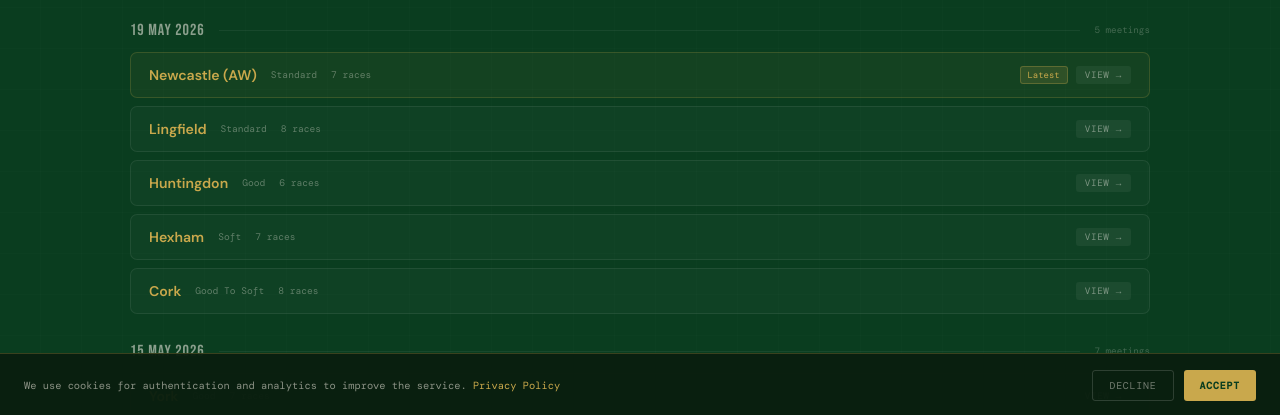
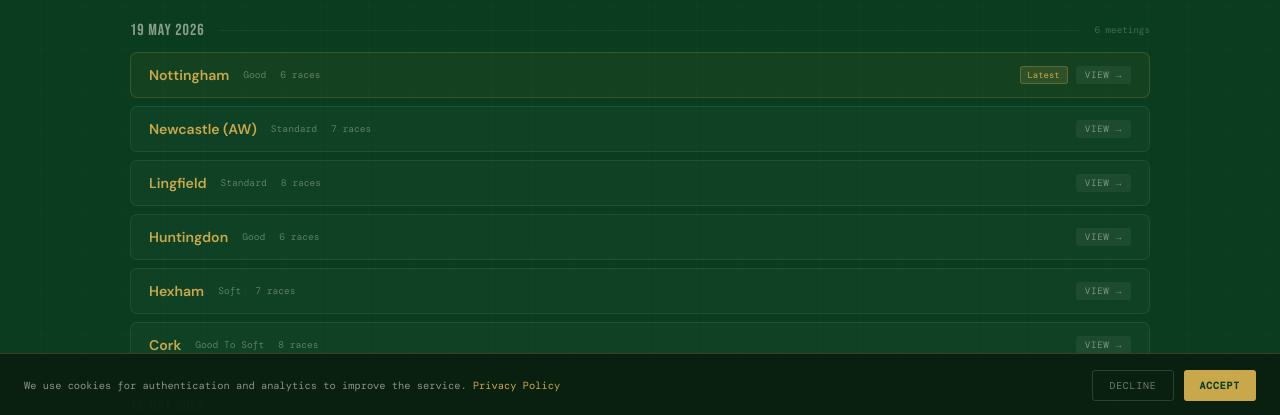
Before and after one commit to ppcjobber/clerk-authentication-starter, a Next.js app: page /archive in a window 1280 px wide. Shown: the part 383-798 px from the top of the page. Built offline with nearby package versions, Linux system fonts and the light colour scheme; no server answers; a web font is replaced by a local one.

Commit message:
archive: add nottingham_19-may-2026

```diff
--- a/app/archive/page.tsx
+++ b/app/archive/page.tsx
@@ -17,13 +17,22 @@ type Meeting = {
 
 const MEETINGS: any[] = [
   {
+    slug:       "nottingham_19-may-2026",
+    date:       "19 May 2026",
+    label:      "Nottingham — 19 May 2026",
+    going:      "Good",
+    races:      6,
+    courseSlug: "nottingham",
+    latest:     true,
+  },
+  {
     slug:       "newcastle_aw_19-may-2026",
     date:       "19 May 2026",
     label:      "Newcastle (AW) — 19 May 2026",
     going:      "Standard",
     races:      7,
     courseSlug: "newcastle-aw",
-    latest:     true,
+    latest:     false,
   },
   {
     slug:       "lingfield_19-may-2026",
```
